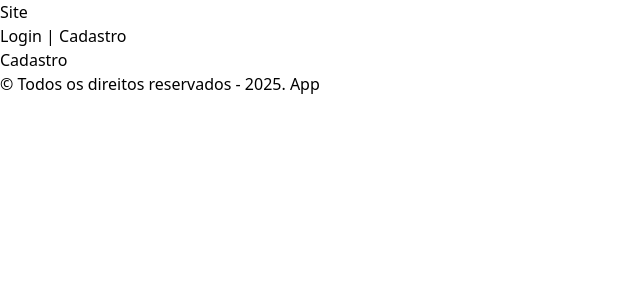
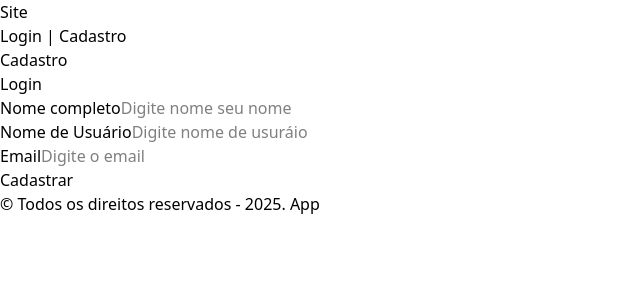
Before and after one commit to LucasRafa22/Login-Cadastro, a React (Vite) app in the folder access-control-cp/: page /cadastro in a window 1280 px wide. Shown: the top 300 px of the page, without its empty margins (0-640 px from the left). Built offline with nearby package versions, Linux system fonts and the light colour scheme.

Commit message:
feat: campo de cadastro atualizado com 3 inputs nome, nome de usuario e email

```diff
--- a/access-control-cp/src/routes/Cadastro/index.tsx
+++ b/access-control-cp/src/routes/Cadastro/index.tsx
@@ -2,6 +2,22 @@ export default function Cadastro(){
     return(
         <main>
             <h1>Cadastro</h1>
+            <h1>Login</h1>
+            <form>
+                <div>
+                    <label>Nome completo</label>
+                    <input type="text" placeholder="Digite nome seu nome" />
+                </div>
+                <div>
+                    <label>Nome de Usuário</label>
+                    <input type="text" placeholder="Digite nome de usuráio" />
+                </div>
+                <div>
+                    <label>Email</label>
+                    <input type="email" placeholder="Digite o email" />
+                </div>
+                <button>Cadastrar</button>
+            </form>
         </main>
     )
 }
--- a/access-control-cp/src/routes/Login/index.tsx
+++ b/access-control-cp/src/routes/Login/index.tsx
@@ -2,7 +2,7 @@ export default function Login(){
     return(
         <main>
             <h1>Login</h1>
-            <form action="submit">
+            <form>
                 <div>
                     <label>Nome de Usuário</label>
                     <input type="text" placeholder="Digite nome de usuráio" />
```
